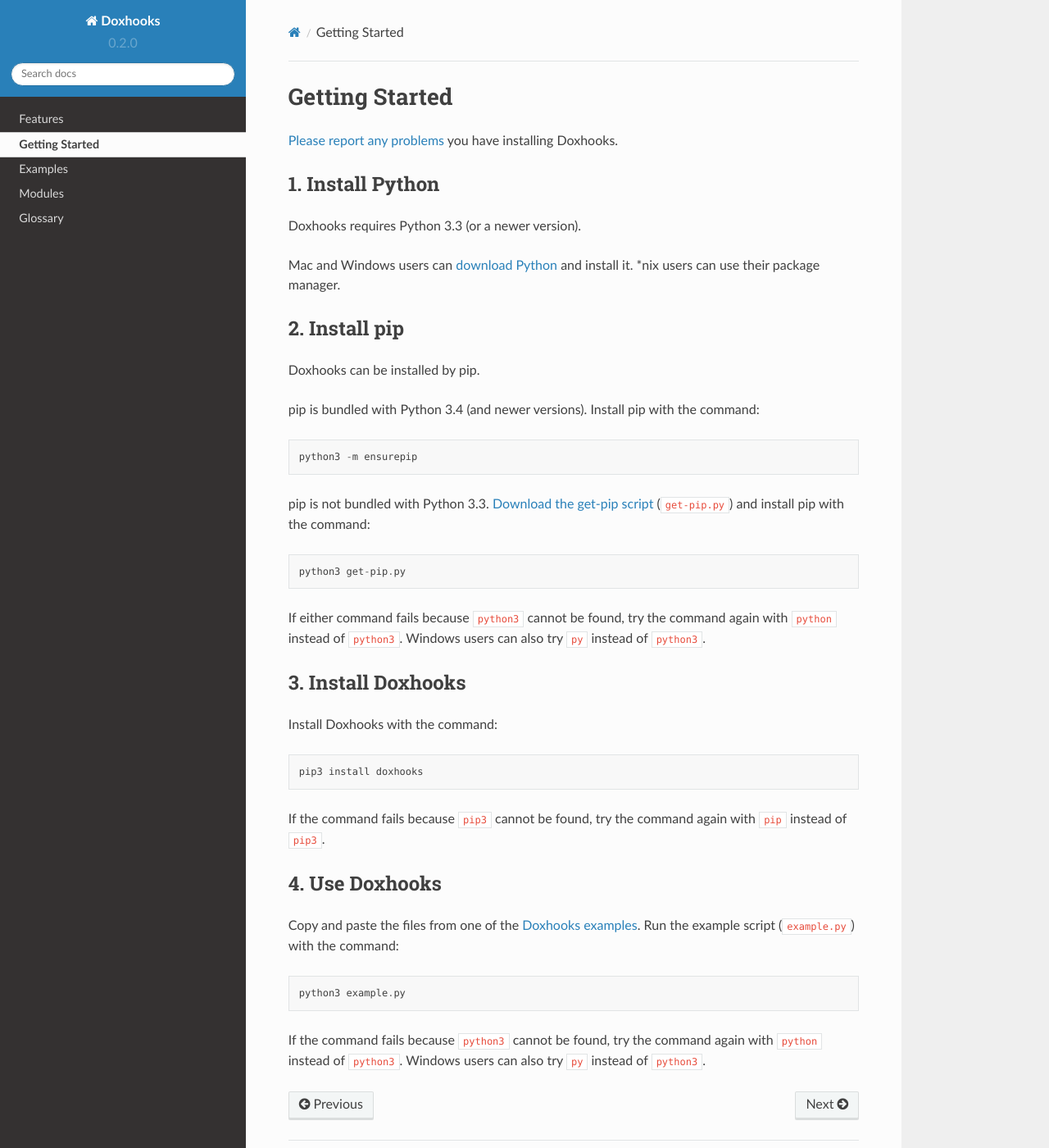
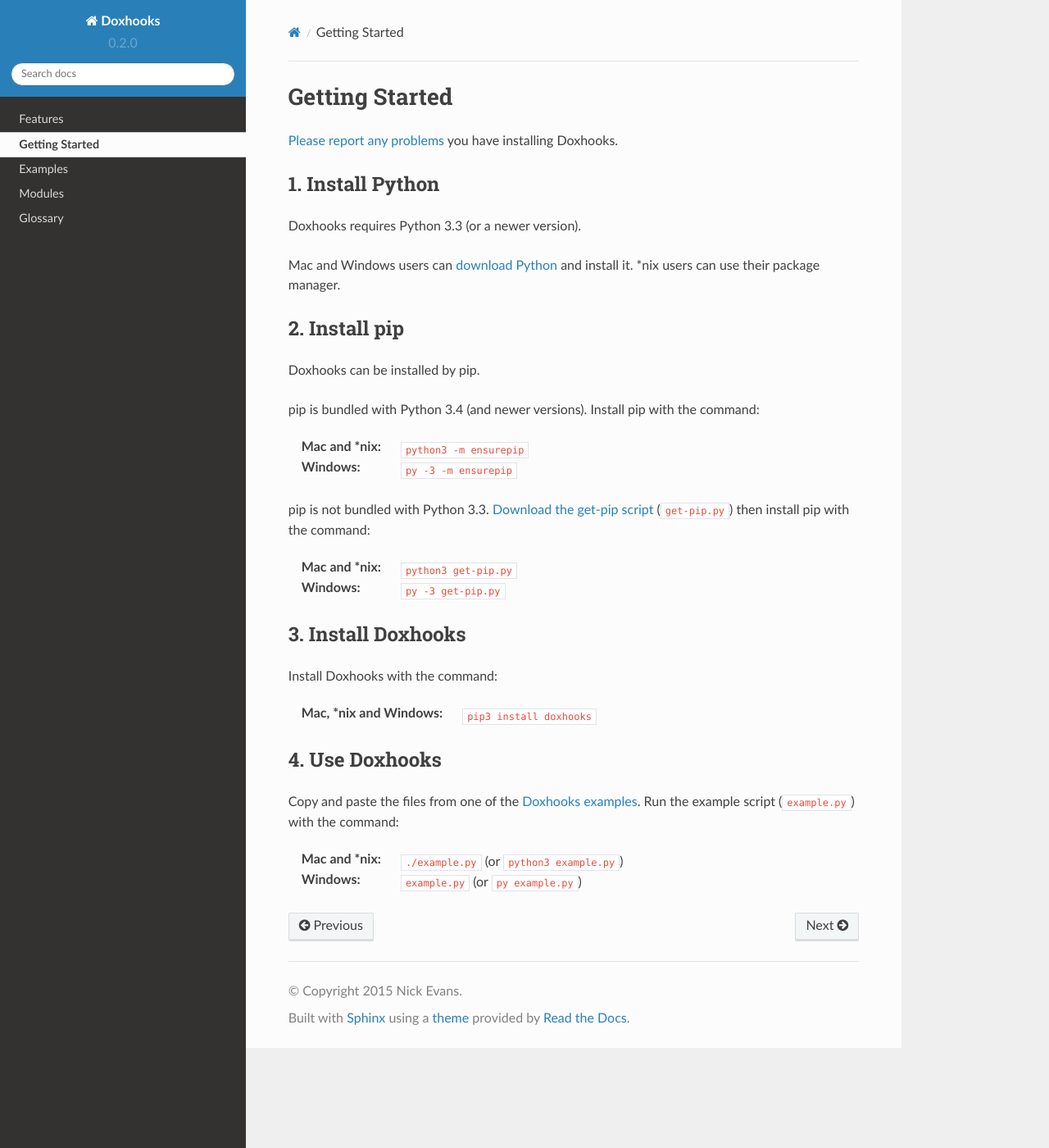
Before and after one commit to nre/Doxhooks, a Sphinx documentation site: the page built from docs/getting_started.rst, in a window 1280 px wide and 1400 px high. Shown: the whole window at 82% size. Built offline with Sphinx 7.4.7 and the Read the Docs theme 2.0.0, drawn with Linux system fonts in a browser that asks for light colours.

Commit message:
Simplify 'Getting Started' commands

```diff
--- a/docs/getting_started.rst
+++ b/docs/getting_started.rst
@@ -17,32 +17,29 @@
 
 Doxhooks can be installed by pip.
 
-pip is bundled with Python 3.4 (and newer versions). Install pip with the command::
+pip is bundled with Python 3.4 (and newer versions). Install pip with the command:
 
-    python3 -m ensurepip
+:Mac and \*nix: ``python3 -m ensurepip``
+:Windows: ``py -3 -m ensurepip``
 
-pip is not bundled with Python 3.3. `Download the get-pip script <https://bootstrap.pypa.io/get-pip.py>`_ (`get-pip.py`:file:) and install pip with the command::
+pip is not bundled with Python 3.3. `Download the get-pip script <https://bootstrap.pypa.io/get-pip.py>`_ (`get-pip.py`:file:) then install pip with the command:
 
-    python3 get-pip.py
-
-If either command fails because ``python3`` cannot be found, try the command again with ``python`` instead of ``python3``. Windows users can also try ``py`` instead of ``python3``.
+:Mac and \*nix: ``python3 get-pip.py``
+:Windows: ``py -3 get-pip.py``
 
 
 3. Install Doxhooks
 *******************
 
-Install Doxhooks with the command::
+Install Doxhooks with the command:
 
-    pip3 install doxhooks
-
-If the command fails because ``pip3`` cannot be found, try the command again with ``pip`` instead of ``pip3``.
+:Mac, \*nix and Windows: ``pip3 install doxhooks``
 
 
 4. Use Doxhooks
 ***************
 
-Copy and paste the files from one of the `Doxhooks examples <examples>`:doc:. Run the example script (`example.py`:file:) with the command::
+Copy and paste the files from one of the `Doxhooks examples <examples>`:doc:. Run the example script (`example.py`:file:) with the command:
 
-    python3 example.py
-
-If the command fails because ``python3`` cannot be found, try the command again with ``python`` instead of ``python3``. Windows users can also try ``py`` instead of ``python3``.
+:Mac and \*nix: ``./example.py`` (or ``python3 example.py``)
+:Windows: ``example.py`` (or ``py example.py``)
```
